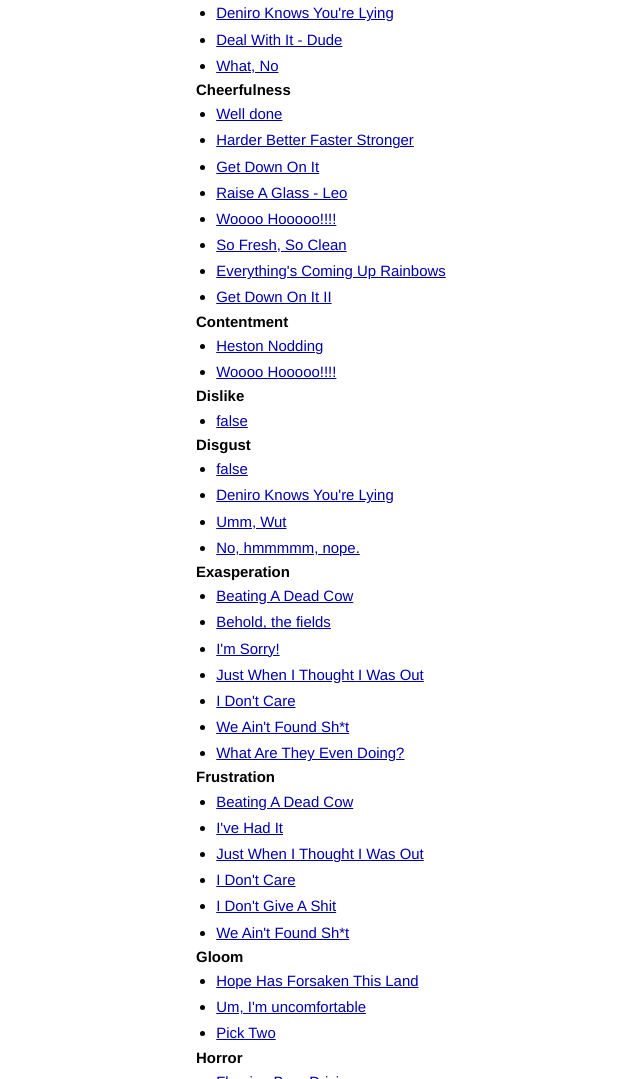
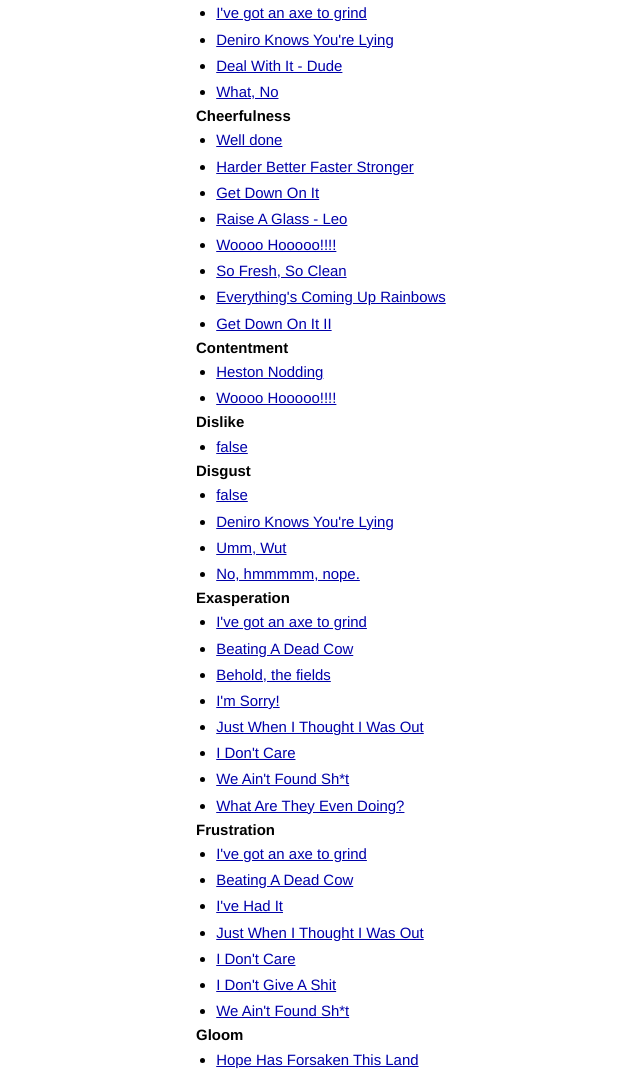
Before and after one commit to jschairb/zeitgeist, a Jekyll site: the page built from index.html, in a window 1280 px wide and 1400 px high. Shown: the part 321-1400 px from the top of the window, without its empty margins (130-770 px from the left). Built offline with Jekyll 4.4.1, drawn with Linux system fonts in a browser that asks for light colours; Markdown is read by kramdown in place of the engine named in the settings.

Commit message:
Axe to grind

```diff
--- a/_data/categories.yaml
+++ b/_data/categories.yaml
@@ -7,6 +7,7 @@ Astonishment:
   - mind-blown
   - wtf-montage
 Annoyance:
+  - axe-to-grind
   - deniro-goodfellas-skeptical
   - dude-deal-with-it
   - michael-bluth-what-no
@@ -30,6 +31,7 @@ Disgust:
   - jesse-disbelief
   - robert-downey-nope
 Exasperation:
+  - axe-to-grind
   - beating-a-dead-cow
   - behold-the-fields
   - i-m-sorry
@@ -38,6 +40,7 @@ Exasperation:
   - we-aint-found
   - what-are-they-even-doing
 Frustration:
+  - axe-to-grind
   - beating-a-dead-cow
   - i-ve-had-it
   - just-when-i-thought-i-was-out
--- a/_data/images.yaml
+++ b/_data/images.yaml
@@ -1,3 +1,6 @@
+axe-to-grind:
+  file: axe-to-grind.gif
+  name: "I've got an axe to grind"
 baby-sized-lion-snack:
   file: baby-sized-lion-snack.gif
   name: "Watch Out Behind You"
```
Also changed, not shown: images/axe-to-grind.gif (added).
